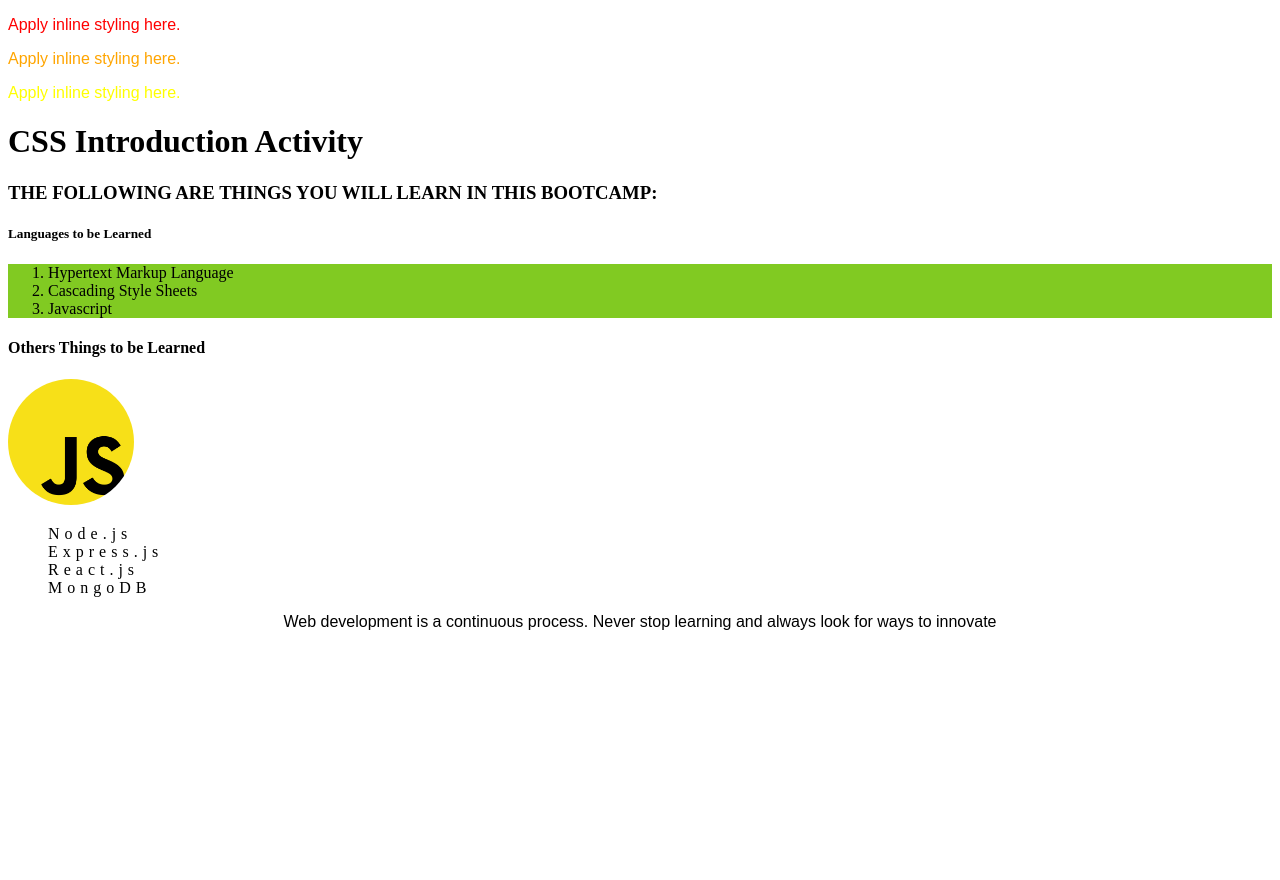
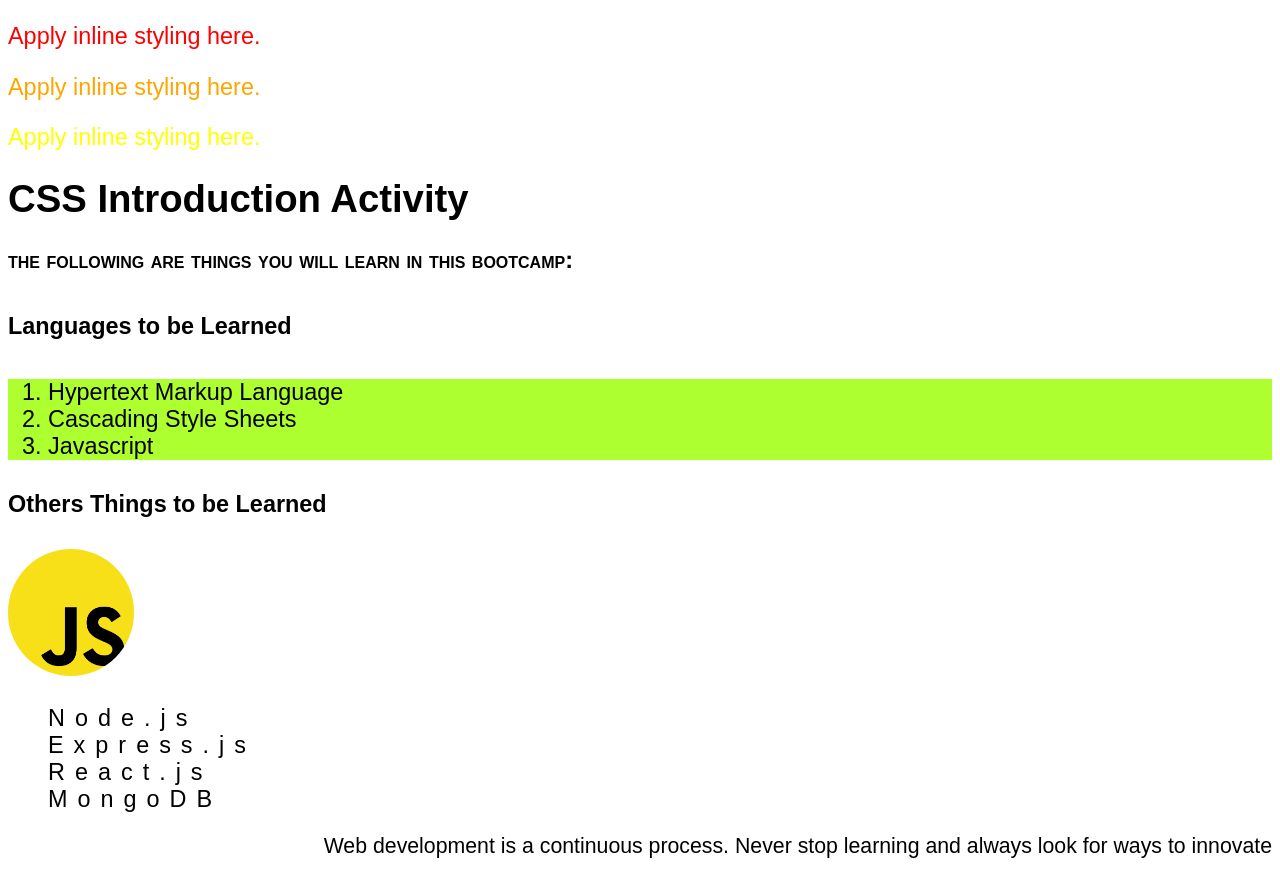
Before and after one commit to mnicoledv/Lessons, a plain HTML site: page s03/a03.html in a window 1280 px wide. Before the commit the page ends 800 px from the top, so only its background shows below. Drawn offline with Linux system fonts and the light colour scheme.

Commit message:
first commit

```diff
--- a/s03/a03.html
+++ b/s03/a03.html
@@ -7,6 +7,14 @@
     <title>Document</title>
 
     <link rel="stylesheet" type="text/css" href="style.css">
+
+    <style>
+        * {
+            font-family:Arial, Helvetica, sans-serif;
+            font-size: 110%;
+        }
+
+    </style>
 </head>
 <body>
 
@@ -23,42 +31,43 @@
     </div>
 
     <div>
-        <h1>CSS Introduction Activity</h1>
+        <h1 id="title-1">CSS Introduction Activity</h1>
    </div>
 
    <div>
-        <h3>THE FOLLOWING ARE THINGS YOU WILL LEARN IN THIS BOOTCAMP:</h3>
+        <h2 id="title-2">the following are things you will learn in this bootcamp:</h2>
    </div>
 
    <div>
         <h5>Languages to be Learned</h5>
    </div>
 
-
-    <p>
-        <ol>
+        <ol class="list">
             <li>Hypertext Markup Language</li>
             <li>Cascading Style Sheets</li>
             <li>Javascript</li>
         </ol>
-    </p>
 
    <div>
         <h4>Others Things to be Learned</h4>
    </div>
 
     <div id="JS">
+        <p>
             <img src="JSlogo.png" />
+        </p>
     </div>
 
+    <p>
         <ul>
             <li>Node.js</li>
             <li>Express.js</li>
             <li>React.js</li>
             <li>MongoDB</li>
         </ul>
+    </p>
 
-    <p style="text-align:center;">Web development is a continuous process. Never stop learning and always look for ways to innovate</p>
+    <p>Web development is a continuous process. Never stop learning and always look for ways to innovate</p>
 
 </body>
 </html>
--- a/s03/style.css
+++ b/s03/style.css
@@ -1,20 +1,31 @@
-ol {
-    background-color: rgb(129, 202, 34);
+.list {
+    background-color: greenyellow;
+}
+
+#title-1 {
+    font-size: 180%
+}
+
+#title-2 {
+    font-variant: small-caps;
 }
 
 
-#JS img{
+div img {
     width:10%;
     height:10%;
     border-radius: 360px;
+    border-style: solid BLACK;
+}
+
+p + ul {
+    list-style-type: none;
+}
+
+p ~ p {
+    text-align: right;
 }
 
 ul > li {
-    list-style-type: none;
-    letter-spacing: 5px;
+    letter-spacing: 10px;
 }
-
-
-p {
-    font-family: sans-serif;
-}
```
Lines whose indentation alone changed are shown as unchanged.
